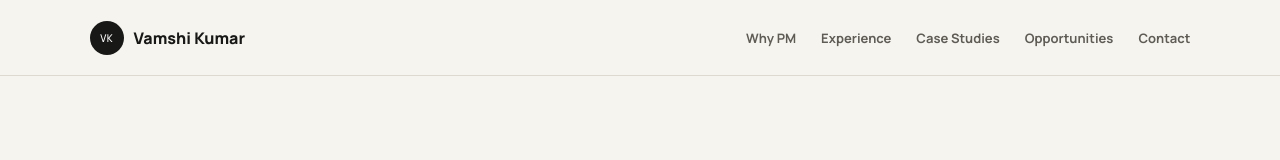
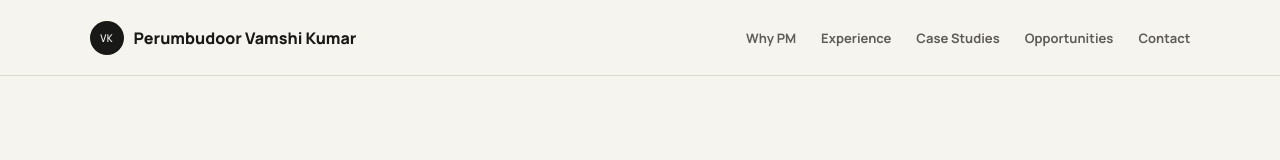
Before and after one commit to Vamshiperumbudoor/vamshiperumbudoor.github.io, a plain HTML site: page index.html in a window 1280 px wide. Shown: the top 160 px of the page. Drawn offline with nearby package versions, Linux system fonts and the light colour scheme.

Commit message:
Update index.html

```diff
--- a/index.html
+++ b/index.html
@@ -12,7 +12,7 @@
 </head>
 <body>
 <header class="header">
-  <a href="#home" class="brand"><span>VK</span> Vamshi Kumar</a>
+  <a href="#home" class="brand"><span>VK</span> Perumbudoor Vamshi Kumar</a>
   <nav id="nav">
     <a href="#fit">Why PM</a>
     <a href="#experience">Experience</a>
```
